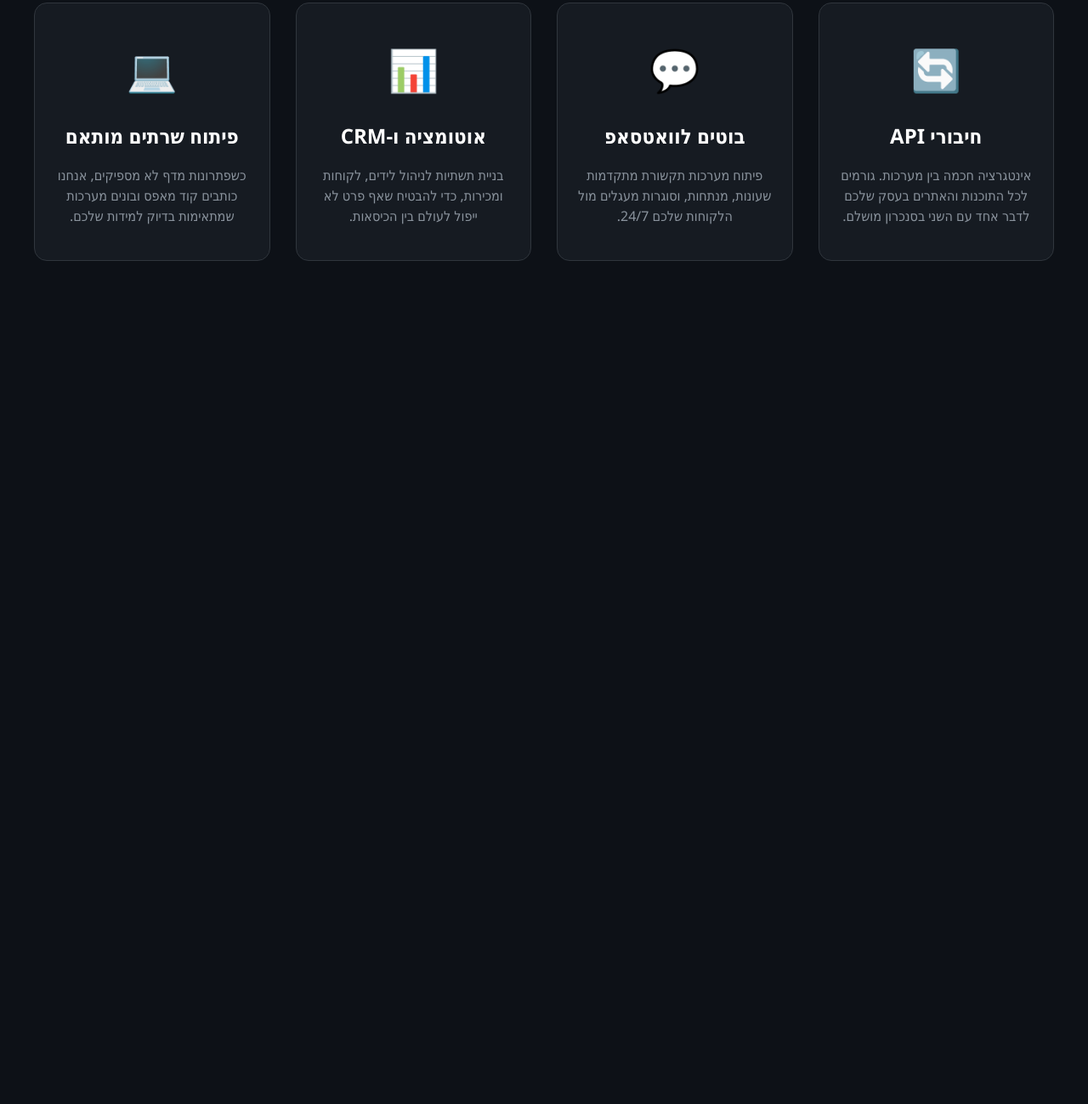
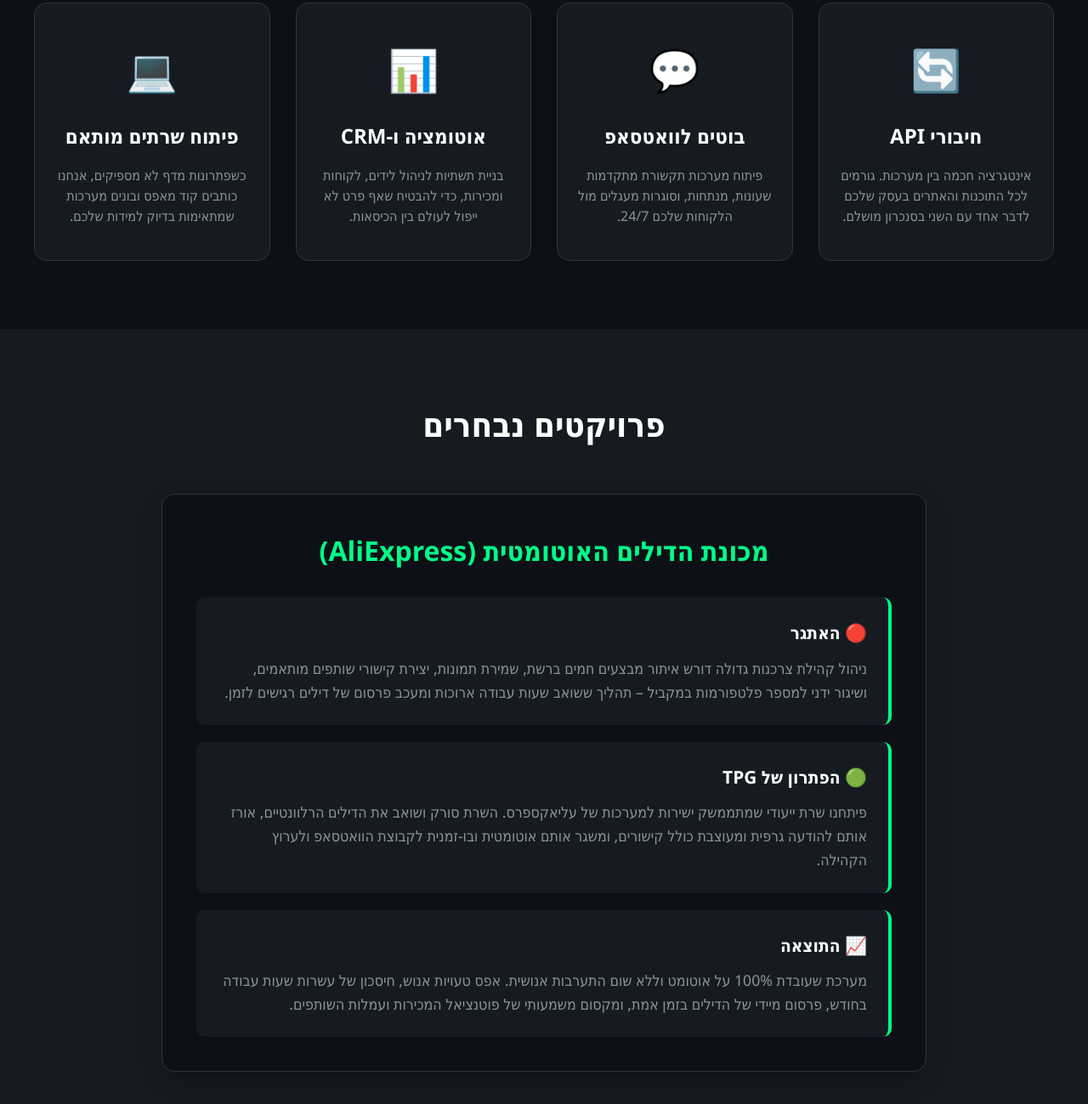
Before and after one commit to XZZZZZZZZZZZZZZZZZZZZZZZZZZZZZ/TPG, a website: page index.html in a window 1280 px wide. Shown: the part 991-2290 px from the top of the page at 85% size. Before the commit the page ends 1378 px from the top, so only its background shows below. Drawn offline with Linux system fonts and the light colour scheme.

Commit message:
Update index.html

```diff
--- a/index.html
+++ b/index.html
@@ -123,6 +123,66 @@
             line-height: 1.5;
         }
 
+        /* ==============================
+           אזור פרויקטים (Portfolio / Case Study)
+           ============================== */
+        .portfolio {
+            padding: 80px 20px;
+            background-color: #161b22; /* רקע טיפה יותר בהיר ליצירת הפרדה */
+            text-align: center;
+        }
+
+        .portfolio h2 {
+            font-size: 2.5rem;
+            margin-bottom: 50px;
+            color: #ffffff;
+        }
+
+        .case-study {
+            background-color: #0d1117;
+            max-width: 900px;
+            margin: 0 auto;
+            border-radius: 15px;
+            border: 1px solid #30363d;
+            padding: 40px;
+            text-align: right;
+            box-shadow: 0 10px 30px rgba(0,0,0,0.3);
+        }
+
+        .case-study h3 {
+            color: #00ff88;
+            font-size: 2rem;
+            margin-bottom: 30px;
+            text-align: center;
+        }
+
+        .case-study-content {
+            display: grid;
+            gap: 20px;
+        }
+
+        .case-study-item {
+            background: #161b22;
+            padding: 25px;
+            border-radius: 10px;
+            border-right: 4px solid #00ff88; /* פס ירוק בצד להדגשה (מותאם לעברית מימין לשמאל) */
+        }
+
+        .case-study-item h4 {
+            color: #ffffff;
+            margin-bottom: 10px;
+            font-size: 1.3rem;
+            display: flex;
+            align-items: center;
+            gap: 10px;
+        }
+
+        .case-study-item p {
+            color: #8b949e;
+            line-height: 1.6;
+            font-size: 1.1rem;
+        }
+
         /* התאמה למסכי טלפון (מובייל) */
         @media (max-width: 768px) {
             .hero h1 {
@@ -130,6 +190,12 @@
             }
             .hero p {
                 font-size: 1.1rem;
+            }
+            .case-study {
+                padding: 20px;
+            }
+            .case-study h3 {
+                font-size: 1.5rem;
             }
         }
     </style>
@@ -171,5 +237,30 @@
 
         </div>
     </section>
+    <section class="portfolio">
+        <h2>פרויקטים נבחרים</h2>
+
+        <div class="case-study">
+            <h3>מכונת הדילים האוטומטית (AliExpress)</h3>
+            <div class="case-study-content">
+
+                <div class="case-study-item">
+                    <h4>🔴 האתגר</h4>
+                    <p>ניהול קהילת צרכנות גדולה דורש איתור מבצעים חמים ברשת, שמירת תמונות, יצירת קישורי שותפים מותאמים, ושיגור ידני למספר פלטפורמות במקביל – תהליך ששואב שעות עבודה ארוכות ומעכב פרסום של דילים רגישים לזמן.</p>
+                </div>
+
+                <div class="case-study-item">
+                    <h4>🟢 הפתרון של TPG</h4>
+                    <p>פיתחנו שרת ייעודי שמתממשק ישירות למערכות של עליאקספרס. השרת סורק ושואב את הדילים הרלוונטיים, אורז אותם להודעה גרפית ומעוצבת כולל קישורים, ומשגר אותם אוטומטית ובו-זמנית לקבוצת הוואטסאפ ולערוץ הקהילה.</p>
+                </div>
+
+                <div class="case-study-item">
+                    <h4>📈 התוצאה</h4>
+                    <p>מערכת שעובדת 100% על אוטומט וללא שום התערבות אנושית. אפס טעויות אנוש, חיסכון של עשרות שעות עבודה בחודש, פרסום מיידי של הדילים בזמן אמת, ומקסום משמעותי של פוטנציאל המכירות ועמלות השותפים.</p>
+                </div>
+
+            </div>
+        </div>
+    </section>
     </body>
 </html>
```
